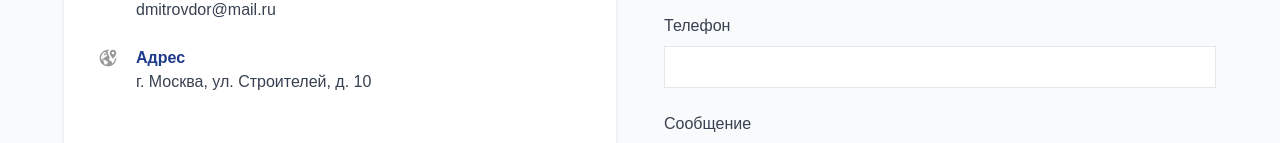
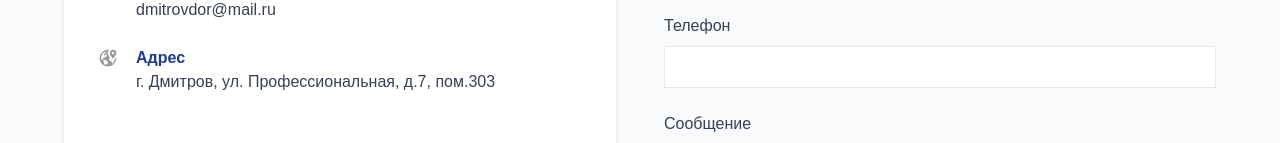
Before and after one commit to Lemalayme/deeeeployment, a Next.js app: page / in a window 1280 px wide. Shown: the part 3339-3482 px from the top of the page. Built offline with nearby package versions, Linux system fonts and the light colour scheme.

Commit message:
Update ContactForm.tsx

```diff
--- a/components/ContactForm.tsx
+++ b/components/ContactForm.tsx
@@ -145,7 +145,7 @@ export const ContactForm = () => {
                 </div>
                 <div>
                   <h4 className="font-semibold text-primary">Адрес</h4>
-                  <p className="text-gray-700">г. Москва, ул. Строителей, д. 10</p>
+                  <p className="text-gray-700">г. Дмитров, ул. Профессиональная, д.7, пом.303</p>
                 </div>
               </div>
             </div>
```
